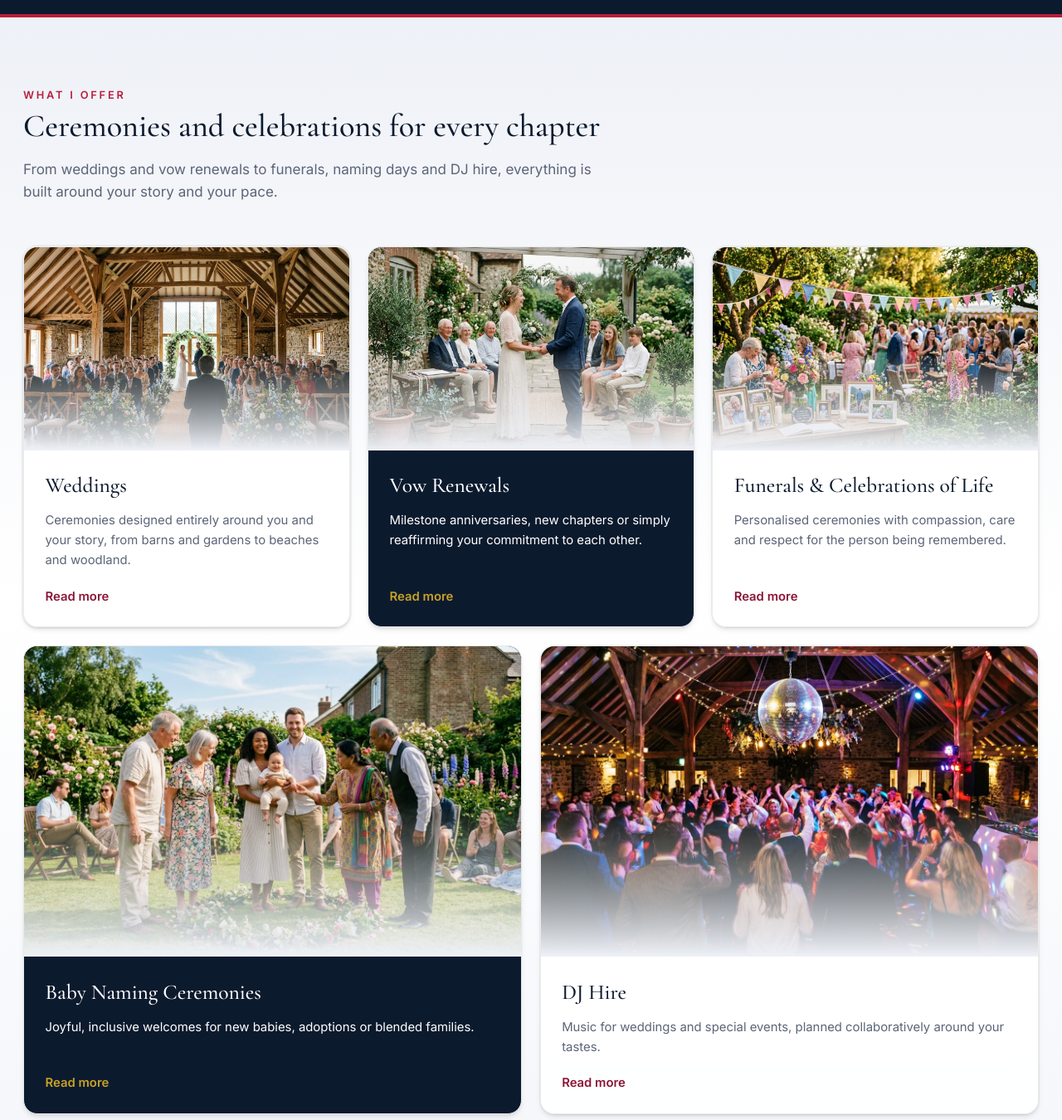
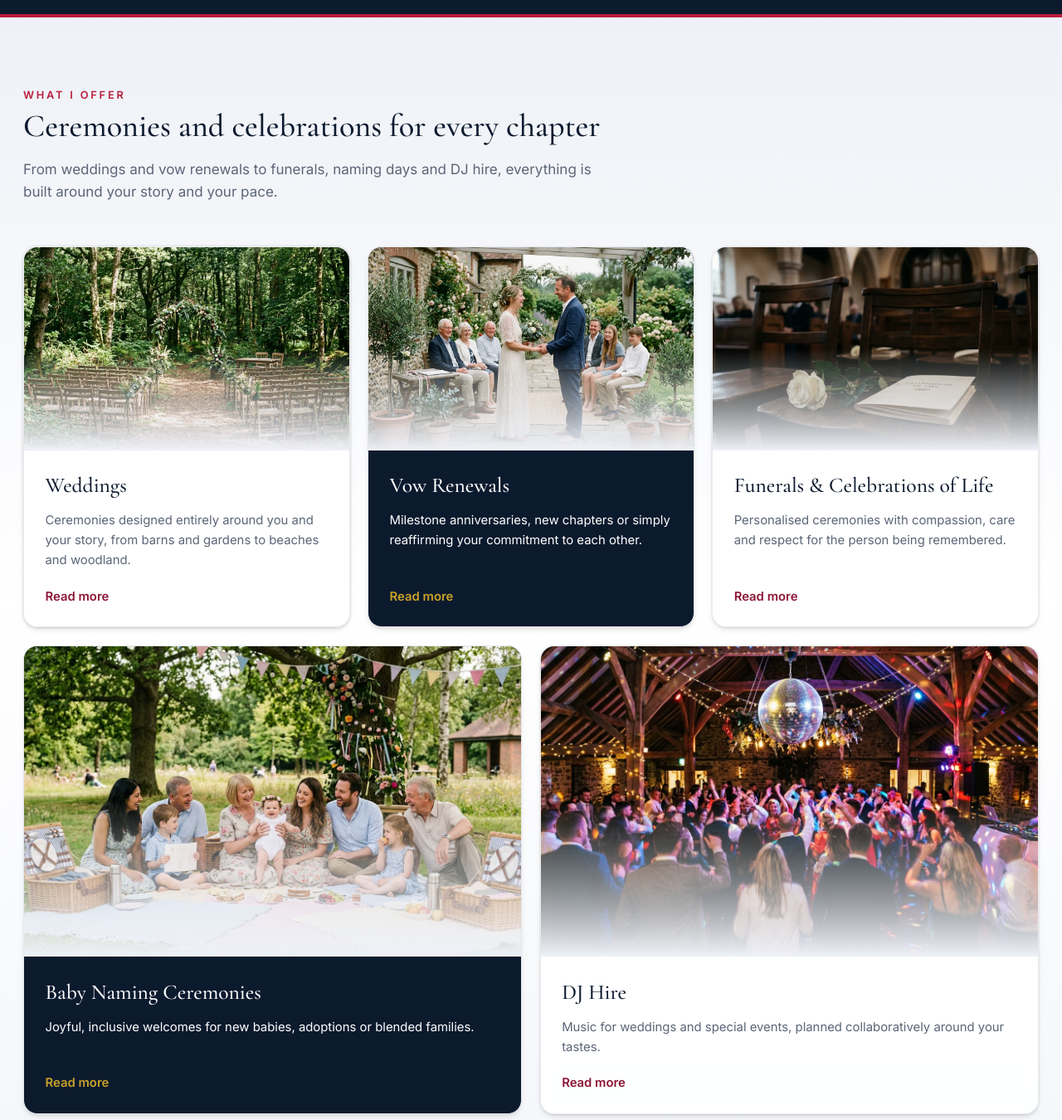
Before and after one commit to jschof1/alex-real, a React (Vite) app: page / in a window 1280 px wide. Shown: the part 1921-3271 px from the top of the page at 83% size. Built offline with nearby package versions, Linux system fonts and the light colour scheme.

Commit message:
chore: automated repository sync 2026-09-02 04:25 BST

```diff
--- a/print-output/alex-jeal-brochure.html
+++ b/print-output/alex-jeal-brochure.html
@@ -458,7 +458,7 @@
           </div>
           <div class="service">
             <div class="image-frame thumb"><img src="../public/images/photo/dj-marquee.webp" alt="" /></div>
-            <div><h3>DJ hire</h3><p>Wedding DJ and evening reception support, bringing my events experience into the celebration beyond the ceremony itself.</p></div>
+            <div><h3>DJ hire</h3><p>Wedding DJ and evening reception support, bringing my event background into the celebration beyond the ceremony itself.</p></div>
           </div>
         </div>
       </article>
--- a/print-output/celebrant-profile.json
+++ b/print-output/celebrant-profile.json
@@ -27,7 +27,7 @@
     },
     {
       "title": "DJ hire",
-      "description": "Wedding DJ and evening reception support, bringing my events experience into the celebration beyond the ceremony itself."
+      "description": "Wedding DJ and evening reception support, bringing my event background into the celebration beyond the ceremony itself."
     }
   ],
   "keyCopy": {
--- a/src/data/siteImages.js
+++ b/src/data/siteImages.js
@@ -7,10 +7,10 @@ const p = (base) => `/images/photo/${base}.webp`;
 
 /** Per-service pools for cards and detail pages (2–4 variants each). */
 export const SERVICE_IMAGE_POOLS = {
-  weddings: [p("hero-barn-ceremony"), p("wedding-woodland"), p("wedding-garden")],
+  weddings: [p("wedding-woodland"), p("wedding-woodland"), p("wedding-garden")],
   "vow-renewals": [p("vow-marquee"), p("vow-patio"), p("vow-coast")],
-  funerals: [p("funeral-chapel"), p("funeral-detail"), p("life-garden"), p("life-hall")],
-  naming: [p("naming-garden"), p("naming-home"), p("naming-park")],
+  funerals: [p("funeral-chapel"), p("funeral-detail"), p("funeral-detail"), p("life-hall")],
+  naming: [p("naming-park"), p("naming-park"), p("naming-home")],
   dj: [p("dj-marquee"), p("dj-dancefloor"), p("dj-outdoor")],
 };
 
```
Also changed, not shown: print-output/prompts/brochure-side-b-inside-panel-2-inside-centre.txt, print-output/prompts/brochure-side-b-inside-panel-2.txt, print-output/prompts/brochure-side-b-inside.txt, 1 other file (tests, documents, lock files or other folders).
